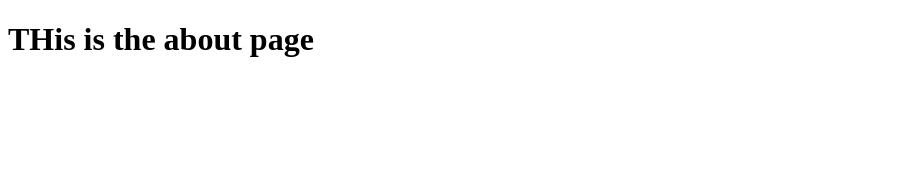
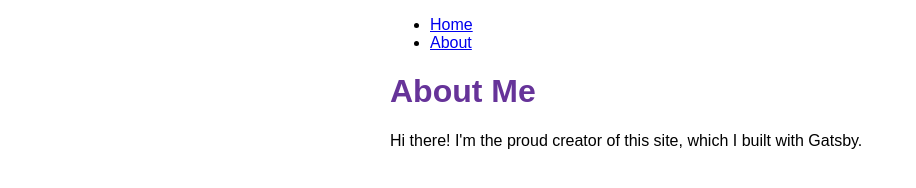
Before and after one commit to pablomoyaseo/ansiedad-libre, a Gatsby site: page /about in a window 1280 px wide. Shown: the whole page, without its empty margins (0-916 px from the left). Built offline with nearby package versions, Linux system fonts and the light colour scheme; Gatsby itself is replaced by a stand-in of ours.

Commit message:
Finished Gatsby Tutorial Part 2

```diff
--- a/gatsby-config.js
+++ b/gatsby-config.js
@@ -5,6 +5,7 @@ module.exports = {
   siteMetadata: {
     title: `Ansiedad Libre`,
     siteUrl: `https://www.yourdomain.tld`,
+    image : `src/images/icon.png`
   },
   plugins: [],
 }
--- /dev/null
+++ b/src/components/Layout.jsx
@@ -0,0 +1,28 @@
+import * as React from 'react'
+import { Link } from 'gatsby'
+import {
+  container,
+  heading,
+  navLinks,
+  navLinkItem,
+  navLinkText
+} from './layout.module.css'
+
+const Layout = ({ pageTitle, children }) => {
+  return (
+    <div className={container}>
+      <nav>
+        <ul className={navLinks}>
+          <li className={navLinkItem}><Link className={navLinkText} to="/">Home</Link></li>
+          <li className={navLinkItem}><Link className={navLinkText} to="/about">About</Link></li>
+        </ul>
+      </nav>
+      <main>
+        <h1 className={heading}>{pageTitle}</h1>
+        {children}
+      </main>
+    </div>
+  )
+}
+
+export default Layout
--- /dev/null
+++ b/src/components/layout.module.css
@@ -0,0 +1,20 @@
+.container {
+  margin: auto;
+  max-width: 500px;
+  font-family: sans-serif;
+}
+
+.heading {
+  color: rebeccapurple;
+}
+.nav-links {
+  display: flex;
+  list-style: none;
+  padding-left: 0;
+}
+.nav-link-item {
+  padding-right: 2rem;
+}
+.nav-link-text {
+  color: black;
+}
--- a/src/pages/about.js
+++ b/src/pages/about.js
@@ -1,9 +1,18 @@
-import React from 'react'
+// Step 1: Import React
+import * as React from 'react'
+import { Link } from 'gatsby'
+import Layout from '../components/Layout'
 
-export default function About() {
+// Step 2: Define your component
+const AboutPage = () => {
   return (
-    <div>
-      <h1>THis is the about page</h1>
-    </div>
+    <Layout pageTitle="About Me">
+      <p>Hi there! I'm the proud creator of this site, which I built with Gatsby.</p>
+    </Layout>
   )
 }
+
+export const Head = () => <title>About Me</title>
+
+// Step 3: Export your component
+export default AboutPage
```
Also changed, not shown: src/components/Seo.jsx (added, +34 -0 lines), src/hooks/use-site-metadata.jsx (added, +19 -0 lines), src/pages/index.js (+13 -6 lines).
